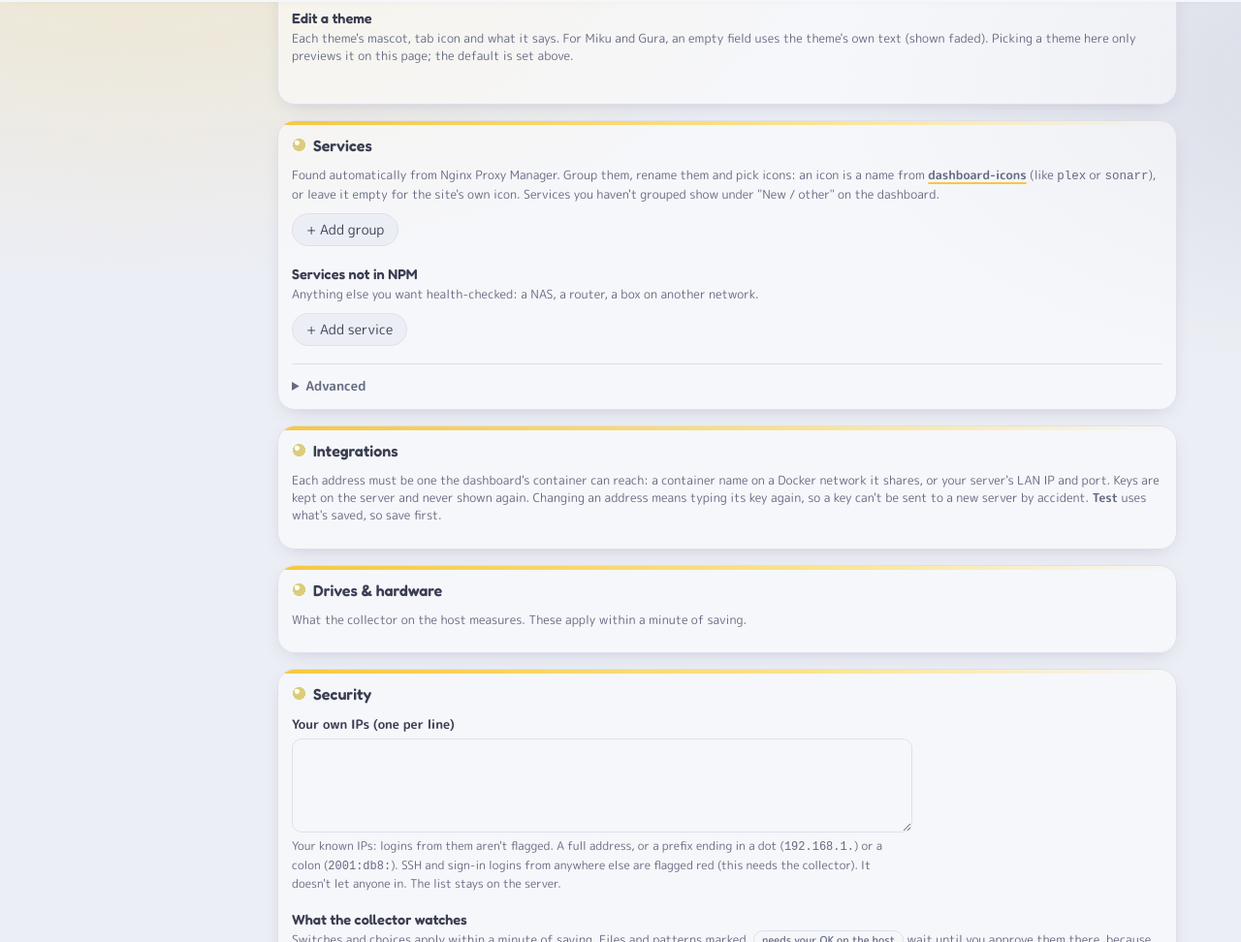
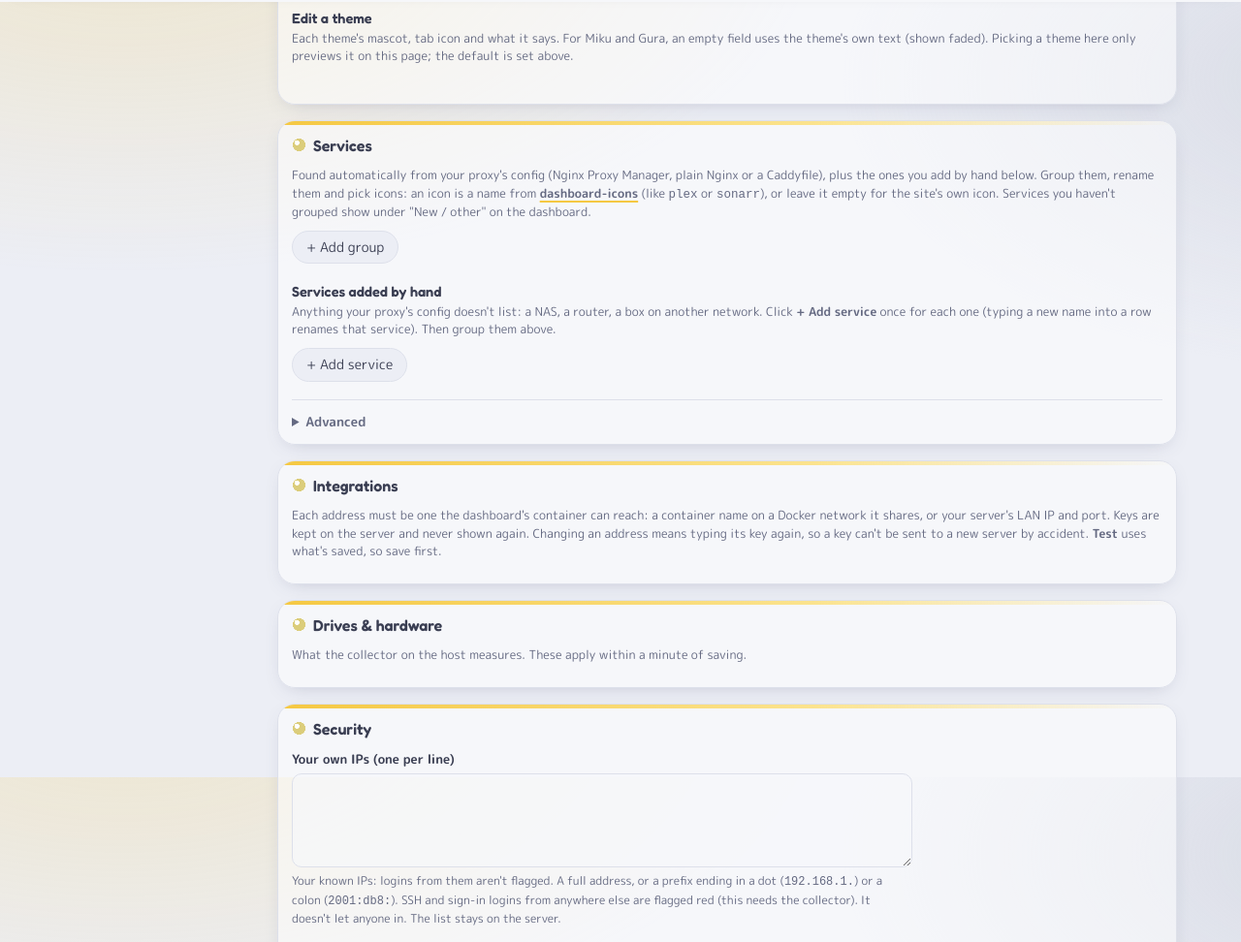
Before and after one commit to CoreXI7/fishbowl, a plain HTML site: page app/settings.html in a window 1280 px wide. Shown: the part 798-1770 px from the top of the page at 97% size. Drawn offline with Linux system fonts and the light colour scheme; no server answers.

Commit message:
Docs: setups where the proxy isn't a container next to Fishbowl
Why: a tester with Nginx in its own LXC and no NPM couldn't tell how to
set TRUSTED_PROXY (the docs only spoke of a container name), how the
proxy reaches Fishbowl without a shared Docker network, or how to add
more than one service by hand.

What changed:
- docs/INSTALL.md: step 3 asks where the proxy runs (container here, or
  another machine / LXC / VM / the host itself) and where services come
  from (NPM, plain Nginx, a Caddyfile, by hand), with what to set for
  each; how to find the address a proxy connects from (the refusal log);
  step 5 has both proxy addresses and the plain Nginx header lines;
  step 7 explains adding services by hand, renaming and delete vs hide.
- README.md: points proxy-elsewhere setups at step 3.
- app/settings.html, app/js/settings.js, app/app.py: "Services not in NPM"
  is now "Services added by hand", the Services hint names all three
  config sources, and the hand-added section says to click "+ Add
  service" once per service; the TRUSTED_PROXY refusal log also suggests
  an IP for a proxy that isn't a container.

Co-Authored-By: Claude Opus 5.5 <noreply@anthropic.com>

```diff
--- a/app/js/settings.js
+++ b/app/js/settings.js
@@ -323,7 +323,7 @@ function renderServices() {
   $("svc-count").textContent = `${all.length} found`;
   $("svc-empty").hidden = !!(all.length || S.skip_hosts.length);
   $("svc-empty").innerHTML = 'No services found yet. <a href="#setup">Setup</a> says how to connect Nginx Proxy Manager, '
-    + 'or add services by hand under <a href="#h-extras">Services not in NPM</a> below.';
+    + 'or add services by hand under <a href="#h-extras">Services added by hand</a> below.';
   $("groups").innerHTML = S.groups.map((g, gi) => `<div class="grp-ed" data-g="${gi}">
       <div class="gh"><input type="text" value="${esc(g.name)}" data-gname aria-label="Group name">
         <button type="button" class="ibtn" data-ga="up" ${gi === 0 ? "disabled" : ""} aria-label="move group ${esc(g.name)} up" title="move group up">↑</button>
@@ -408,7 +408,7 @@ $("add-group").onclick = () => {
   const n = document.querySelector(`.grp-ed[data-g="${S.groups.length - 1}"] [data-gname]`); n.focus(); n.select();
 };
 
-// ---------- services not in NPM ----------
+// ---------- services added by hand ----------
 function renderExtras() {
   $("extras").innerHTML = S.services.map((x, i) => `<div class="xrow" data-i="${i}">
       <div class="field"><label for="x-name-${i}">Name</label><input type="text" id="x-name-${i}" value="${esc(x.name)}" data-x="name" data-was="${esc(x.name)}"${i ? "" : ` aria-describedby="x-d-0"`}>
--- a/app/settings.html
+++ b/app/settings.html
@@ -89,7 +89,8 @@
 
     <section id="services" aria-labelledby="h-services">
       <h2 id="h-services">Services <small id="svc-count"></small></h2>
-      <p class="hint">Found automatically from Nginx Proxy Manager. Group them, rename them and pick icons: an icon is a name from
+      <p class="hint">Found automatically from your proxy's config (Nginx Proxy Manager, plain Nginx or a Caddyfile), plus the ones
+        you add by hand below. Group them, rename them and pick icons: an icon is a name from
         <a href="https://dashboard-icons.homarr.dev" target="_blank" rel="noopener">dashboard-icons</a> (like <code>plex</code> or <code>sonarr</code>),
         or leave it empty for the site's own icon. Services you haven't grouped show under "New / other" on the dashboard.</p>
       <div id="svc-empty" class="empty" hidden></div>
@@ -97,8 +98,9 @@
       <button type="button" id="add-group">+ Add group</button>
       <div id="unassigned"></div>
       <div id="hidden-wrap"></div>
-      <h3 id="h-extras">Services not in NPM</h3>
-      <p class="hint">Anything else you want health-checked: a NAS, a router, a box on another network.</p>
+      <h3 id="h-extras">Services added by hand</h3>
+      <p class="hint">Anything your proxy's config doesn't list: a NAS, a router, a box on another network. Click
+        <b>+ Add service</b> once for each one (typing a new name into a row renames that service). Then group them above.</p>
       <div id="extras"></div>
       <button type="button" id="add-extra">+ Add service</button>
       <details class="adv" id="adv-services">
```
Also changed, not shown: 3 other files.
